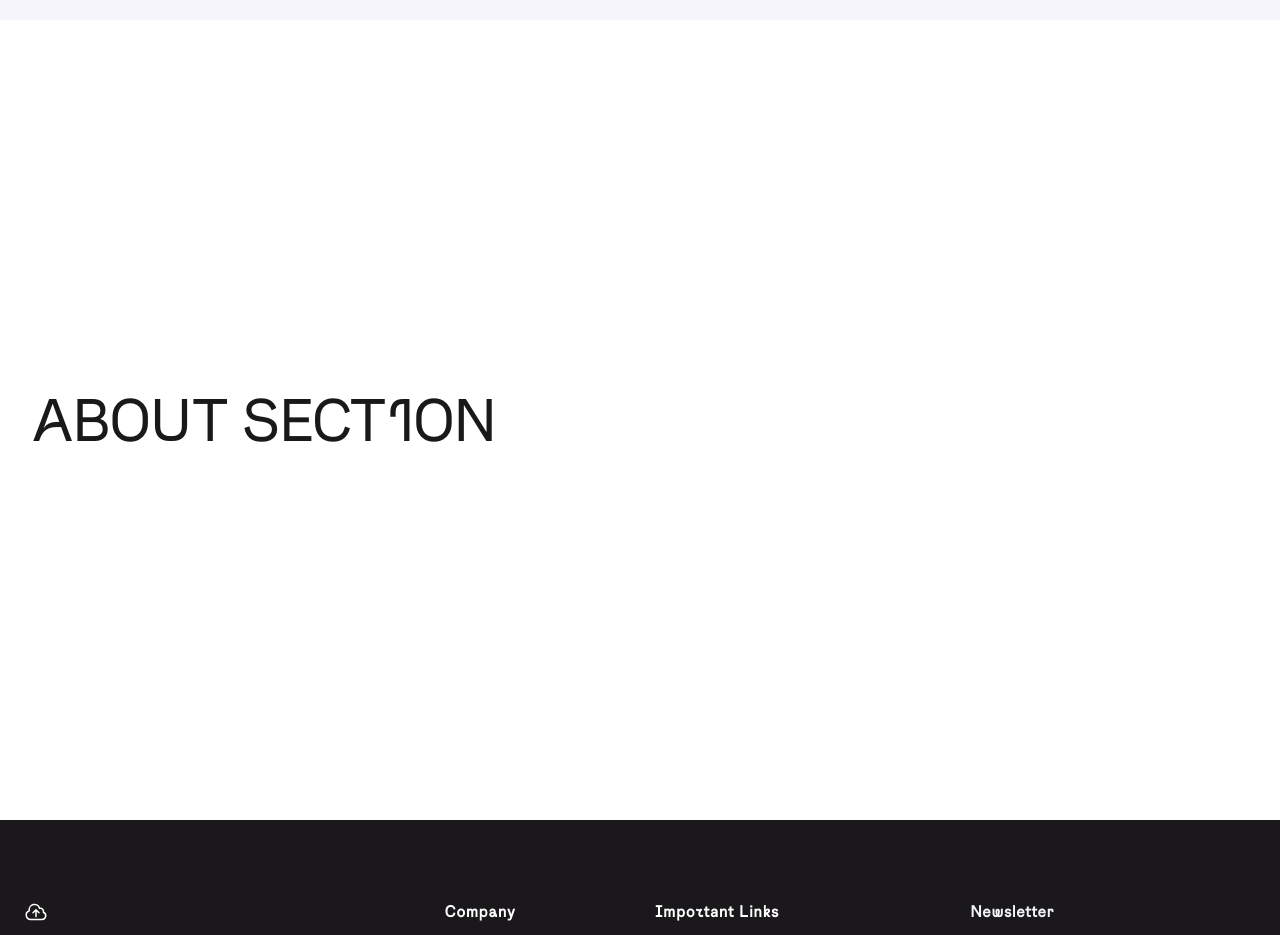
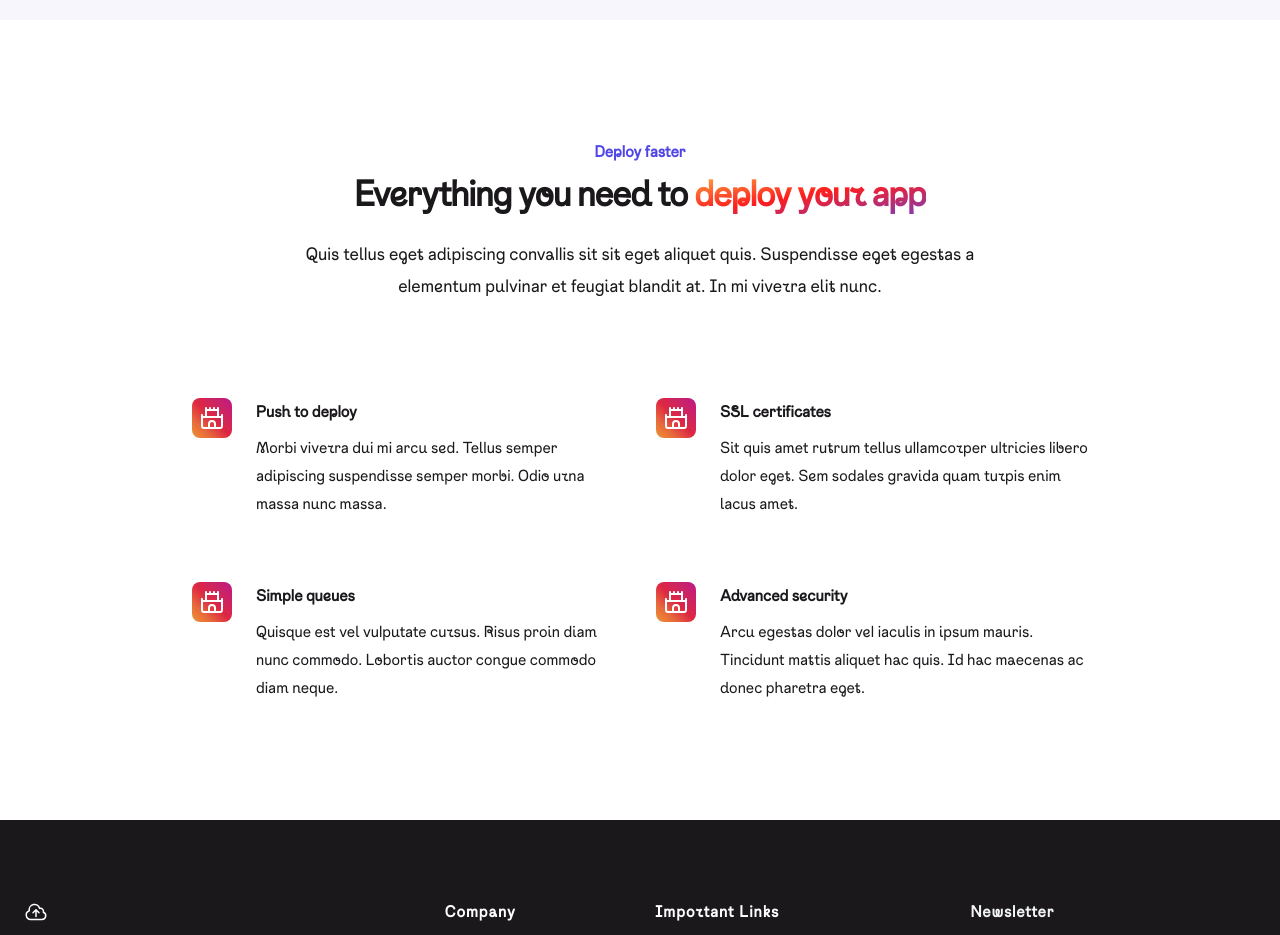
Before and after one commit to AntonisSykoutris/followfinder, a Next.js app: page / in a window 1280 px wide. Shown: the part 780-1715 px from the top of the page. Built offline with nearby package versions, Linux system fonts and the light colour scheme.

Commit message:
Added About section

```diff
--- a/src/components/About/About.tsx
+++ b/src/components/About/About.tsx
@@ -1,13 +1,74 @@
 'use client';
 
 import Section from '@/components/General/Section';
+import { LuCastle } from 'react-icons/lu';
 
 type Props = {};
 
+const features = [
+  {
+    name: 'Push to deploy',
+    description:
+      'Morbi viverra dui mi arcu sed. Tellus semper adipiscing suspendisse semper morbi. Odio urna massa nunc massa.',
+    icon: LuCastle
+  },
+  {
+    name: 'SSL certificates',
+    description:
+      'Sit quis amet rutrum tellus ullamcorper ultricies libero dolor eget. Sem sodales gravida quam turpis enim lacus amet.',
+    icon: LuCastle
+  },
+  {
+    name: 'Simple queues',
+    description:
+      'Quisque est vel vulputate cursus. Risus proin diam nunc commodo. Lobortis auctor congue commodo diam neque.',
+    icon: LuCastle
+  },
+  {
+    name: 'Advanced security',
+    description:
+      'Arcu egestas dolor vel iaculis in ipsum mauris. Tincidunt mattis aliquet hac quis. Id hac maecenas ac donec pharetra eget.',
+    icon: LuCastle
+  }
+];
+
 export default function About({}: Props) {
   return (
-    <Section>
-      <h1 className='text-6xl'>ABOUT SECTION</h1>
+    <Section className='h-[130vh] sm:h-screen'>
+      <div className='mx-auto max-w-2xl lg:text-center'>
+        <h2 className='text-base font-semibold leading-7 text-indigo-600'>
+          Deploy faster
+        </h2>
+        <p className='mt-2 text-3xl font-bold tracking-tight sm:text-4xl'>
+          Everything you need to{' '}
+          <span className='text-instagram'>deploy your app</span>
+        </p>
+        <p className='mt-6 text-lg leading-8 '>
+          Quis tellus eget adipiscing convallis sit sit eget aliquet quis.
+          Suspendisse eget egestas a elementum pulvinar et feugiat blandit at.
+          In mi viverra elit nunc.
+        </p>
+      </div>
+      <div className='mx-auto mt-16 max-w-2xl sm:mt-20 lg:mt-24 lg:max-w-4xl'>
+        <div className='grid max-w-xl grid-cols-1 gap-x-8 gap-y-10 lg:max-w-none lg:grid-cols-2 lg:gap-y-16'>
+          {features.map(feature => (
+            <div key={feature.name} className='relative pl-16'>
+              <dt className='text-base font-semibold leading-7 '>
+                <div className='instagram absolute left-0 top-0 flex h-10 w-10 items-center justify-center rounded-lg'>
+                  <feature.icon
+                    className='h-6 w-6  text-primary-foreground'
+                    aria-hidden='true'
+                  />
+                </div>
+                {feature.name}
+              </dt>
+              <div className='mt-2 text-base leading-7 '>
+                {feature.description}
+              </div>
+            </div>
+          ))}
+        </div>
+      </div>
     </Section>
   );
 }
```
